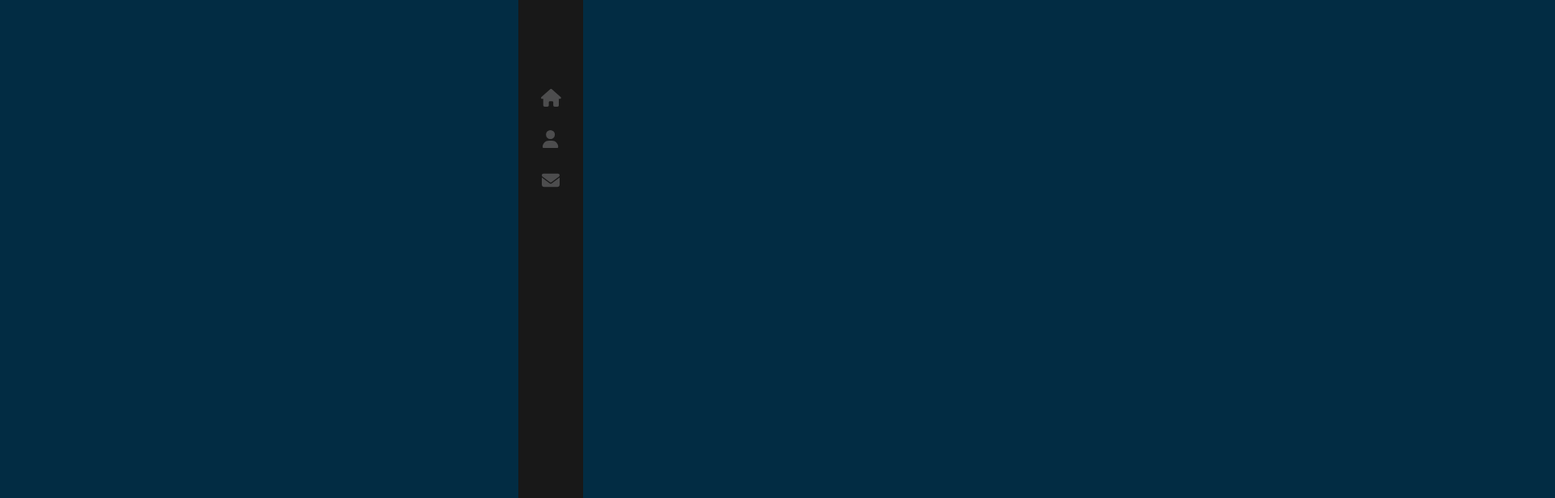
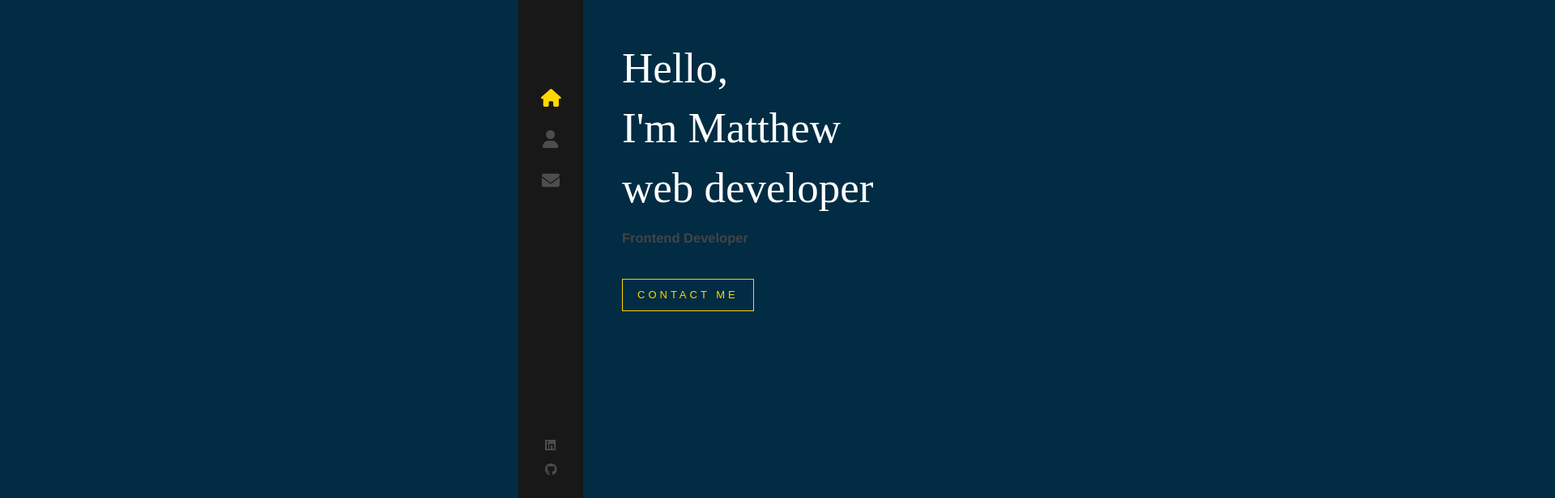
Before and after one commit to mEWeil/portfolio, a React (Vite) app: page / in a window 1280 px wide. Shown: the part 184-800 px from the top of the page at 81% size, 1920 px wide, since content can reach past the window. Built offline with nearby package versions, Linux system fonts and the light colour scheme.

Commit message:
added links to sidebar, working on body

```diff
--- a/src/App.tsx
+++ b/src/App.tsx
@@ -2,13 +2,16 @@ import { useState } from 'react'
 import './App.scss'
 import { Routes, Route } from 'react-router-dom'
 import Layout from './components/Layout'
+import Home from './components/Home'
 
 function App() {
 
   return (
     <>
       <Routes>
-        <Route path='/' element={ <Layout/> } />
+        <Route path='/' element={ <Layout/> }>
+          <Route index element={<Home />} />
+        </Route>
       </Routes>
     </>
   )
--- /dev/null
+++ b/src/components/Home/index.scss
@@ -0,0 +1,51 @@
+.home-page{
+
+  .text-zone{
+    position: absolute;
+    left: 10%;
+    top: 50%;
+    transform: translateY(-50%);
+    width: 40%;
+    max-height: 90%;
+  }
+
+  h1{
+    color: #fff;
+    font-size: 53px;
+    margin: 0;
+    font-family: 'Coolvetica';
+    font-weight: 400;
+
+    // &::before
+  }
+}
+
+.h2{
+  color: #8d8d8d;
+  margin-top: 20px;
+  font-weight: 400;
+  font-size: 11px;
+  font-family: sans-serif;
+  letter-spacing: 3px;
+  animation: fadeIn 1s 1.8 backwards;
+}
+
+.flat-button{
+  color: #ffd700;
+  font-size: 13px;
+  font-weight: 400;
+  letter-spacing: 4px;
+  font-family: sans-serif;
+  text-decoration: none;
+  padding: 10px 18px;
+  border: 1px solid #ffd700;
+  margin-top: 25px;
+  float: left;
+  animation: fadeIn 1s 1.8s backwards;
+  white-space: nowrap;
+
+  &:hover{
+    background:#ffd700;
+    color: #333;
+  }
+}
--- /dev/null
+++ b/src/components/Home/index.tsx
@@ -0,0 +1,20 @@
+import React from 'react'
+import { Link } from 'react-router-dom'
+import './index.scss'
+
+export default function Home() {
+  return (
+    <div className='container home-page'>
+      <div className='text-zone'>
+        <h1>Hello,
+          <br/>
+          I'm Matthew
+          <br/>
+          web developer
+        </h1>
+        <h2>Frontend Developer</h2>
+        <Link to='/contact' className='flat-button'>CONTACT ME</Link>
+      </div>
+    </div>
+  )
+}
--- a/src/components/Layout/index.scss
+++ b/src/components/Layout/index.scss
@@ -0,0 +1,20 @@
+.page{
+  width: 100%;
+  height: 100%;
+  position: absolute;
+}
+
+.container{
+  width: 100%;
+  will-change: contents;
+  height: 90%;
+  min-height: 566px;
+  position: absolute;
+  opacity: 0;
+  top: 5%;
+  margin: 0 auto;
+  z-index: 1;
+  transform-style: preserve-3d;
+  animation: fadeIn 1s forwards;
+  animation-delay: 1s;
+}
--- a/src/components/Layout/index.tsx
+++ b/src/components/Layout/index.tsx
@@ -1,10 +1,14 @@
 import './index.scss';
 import Sidebar from '../Sidebar'
+import { Outlet } from 'react-router-dom';
 
-export default function index () {
+export default function Layout () {
   return (
-    <>
+    <div className='App'>
       <Sidebar/>
-    </>
+      <div className='page'>
+        <Outlet />
+      </div>
+    </div>
   )
 }
--- a/src/components/Sidebar/index.scss
+++ b/src/components/Sidebar/index.scss
@@ -76,5 +76,47 @@
         }
       }
     }
+
+    a.about-link{
+      &:after{
+        content: 'ABOUT';
+      }
+    }
+
+    a.contact-link{
+      &:after{
+        content: 'CONTENT';
+      }
+    }
+
+    a.active{
+      svg{
+        color: #ffd700;
+      }
+    }
+  }
+
+  ul{
+    position: absolute;
+    bottom: 20px;
+    width: 100%;
+    display: block;
+    padding: 0;
+    list-style: none;
+    text-align: center;
+    margin: 0;
+
+    li{
+      a{
+        padding: 7px 0;
+        display: block;
+        font-size: 15px;
+        line-height: 16px;
+
+        &:hover svg{
+          color: #ffd700
+        }
+      }
+    }
   }
 }
--- a/src/components/Sidebar/index.tsx
+++ b/src/components/Sidebar/index.tsx
@@ -4,6 +4,7 @@ import { faHome, faUser, faEnvelope } from '@fortawesome/free-solid-svg-icons'
 import './index.scss'
 import LogoM from '../../assets/images/logo-m.png'
 import LogoSub from '../../assets/images/logo_sub.png'
+import { faGithub, faLinkedin } from '@fortawesome/free-brands-svg-icons'
 
 export default function index() {
 
@@ -26,6 +27,26 @@ export default function index() {
           <FontAwesomeIcon icon={ faEnvelope } color='#4d4d4e' />
         </NavLink>
       </nav>
+      <ul>
+        <li>
+          <a
+            target='_blank'
+            rel='noreferrer'
+            href='https://www.linkedin.com/in/matthew-weil-029657254/'
+          >
+            <FontAwesomeIcon icon={faLinkedin} color='#4d4d4e' />
+          </a>
+        </li>
+        <li>
+          <a
+            target='_blank'
+            rel='noreferrer'
+            href='https://github.com/mEWeil'
+          >
+            <FontAwesomeIcon icon={faGithub} color='#4d4d4e' />
+          </a>
+        </li>
+      </ul>
     </div>
   )
 }
--- a/src/index.css
+++ b/src/index.css
@@ -30,7 +30,7 @@ body {
   place-items: center;
   min-width: 320px;
   min-height: 100vh;
-  font-family: 300 11px/1.4 'Helvetica Neue', 'sans-serif';
+  font: 300 11px/1.4 'Helvetica Neue', 'sans-serif';
   color: #444;
   background: #022c43;
   overflow: hidden;
```
Also changed, not shown: src/components/AnimatedLetters/index.scss (added), src/components/AnimatedLetters/index.tsx (added).
